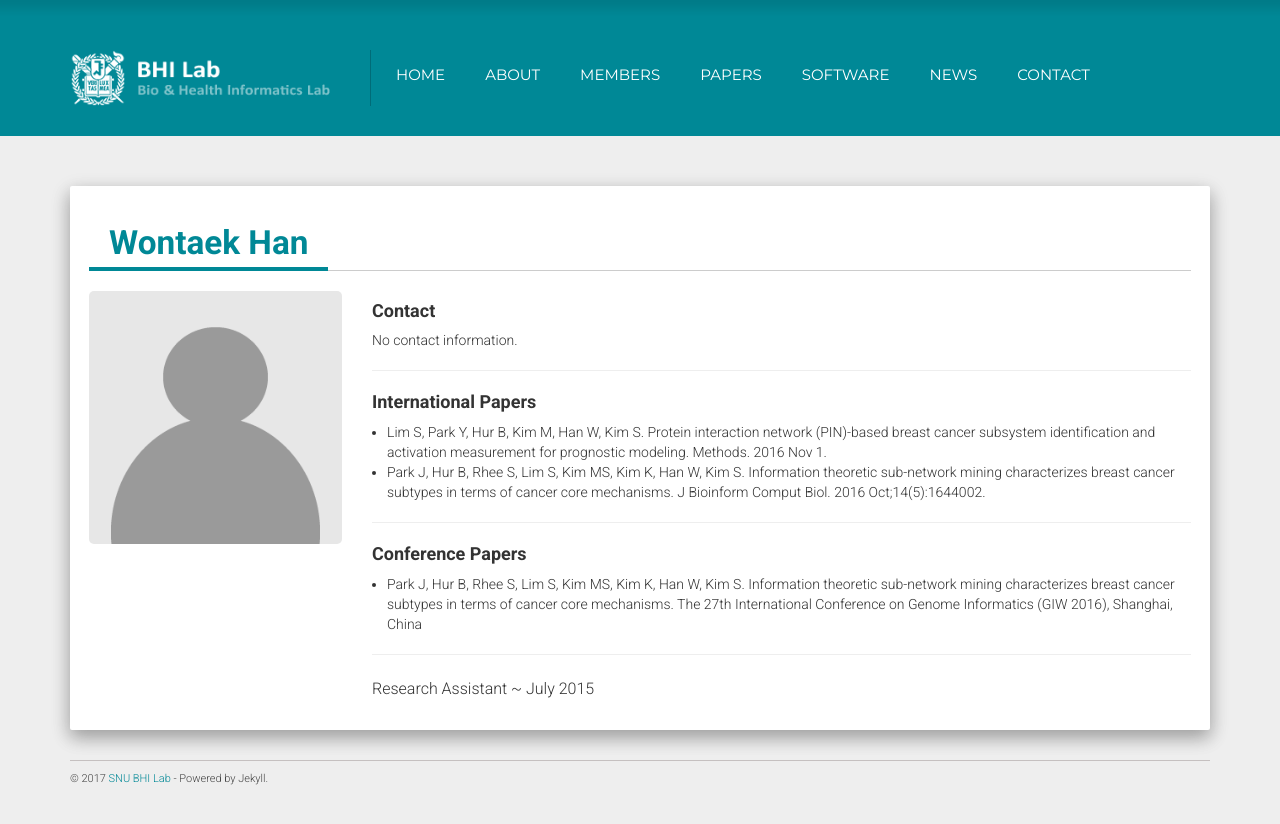
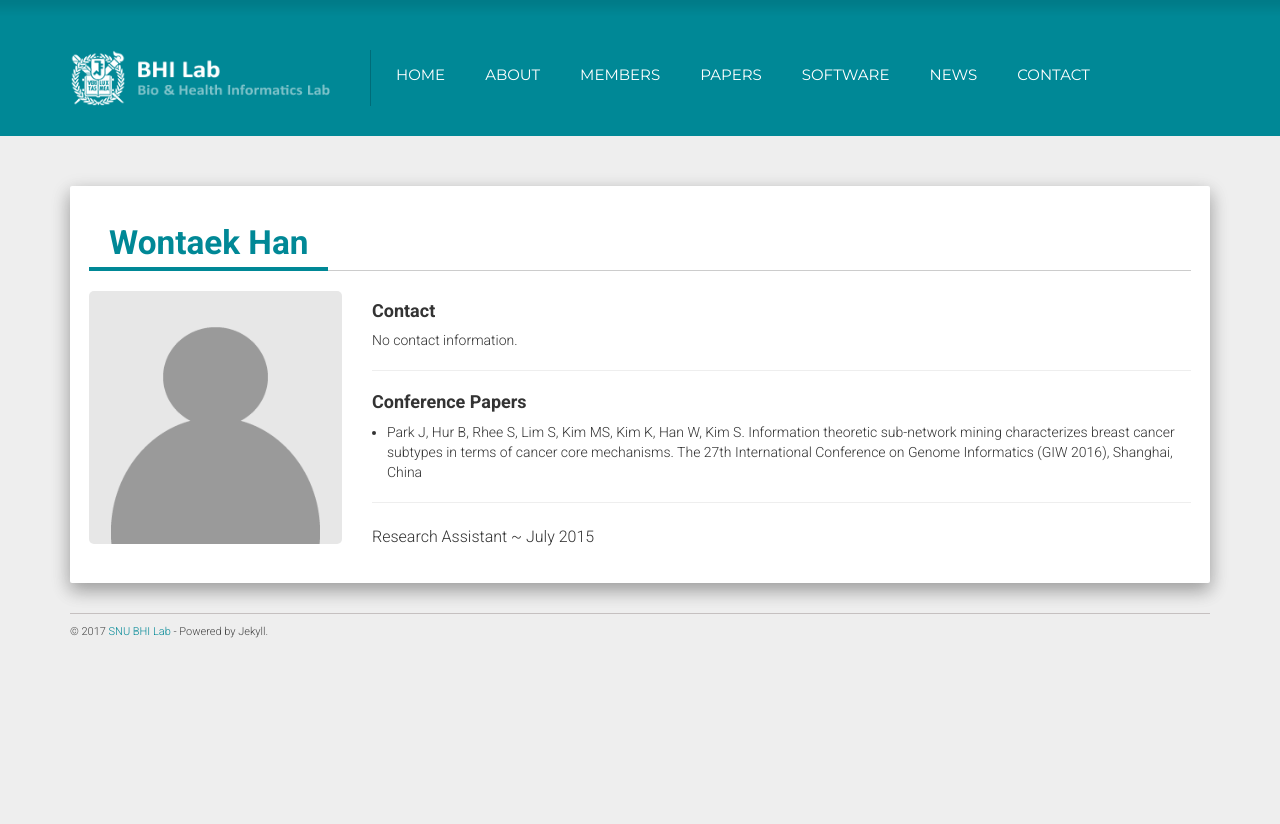
Before and after one commit to solanoon/bhi-kimlab.github.io, a Jekyll site: the page built from _members/wontaek_han.md, in a window 1280 px wide. Shown: the top 824 px of the page. Built offline with Jekyll 4.4.1, drawn with Linux system fonts in a browser that asks for light colours; nearby versions of some CDN libraries.

Commit message:
wrong tag

```diff
--- a/_data/publications.json
+++ b/_data/publications.json
@@ -43,12 +43,12 @@
   {
     "title": "Lim S, Park Y, Hur B, Kim M, Han W, Kim S. Protein interaction network (PIN)-based breast cancer subsystem identification and activation measurement for prognostic modeling. Methods. 2016 Nov 1.",
     "year": 2016,
-    "author": "Lim S, Park Y, Hur B, Kim M, Han W, Kim S",
+    "author": "Lim S, Park Y, Hur B, Kim M, Kim S",
   },
   {
     "title": "Park J, Hur B, Rhee S, Lim S, Kim MS, Kim K, Han W, Kim S. Information theoretic sub-network mining characterizes breast cancer subtypes in terms of cancer core mechanisms. J Bioinform Comput Biol. 2016 Oct;14(5):1644002.",
     "year": 2016,
-    "author": "Park JW, Hur B, Rhee S, Lim S, Kim MS, Kim K, Han W, Kim S",
+    "author": "Park JW, Hur B, Rhee S, Lim S, Kim MS, Kim K, Kim S",
   },
   {
     "title": "Lee CJ, Ahn H, Lee SB, Shin J, Park WY, Kim JI, Lee J, Ryu H, Kim S, Integrated analysis of omics data using microRNA-target mRNA network and PPI network reveals regulation of Gnai1 function in the spinal cord of Ews/Ewsr1 KO mice. BMC Medical Genomics, 9(1), 33.",
```
